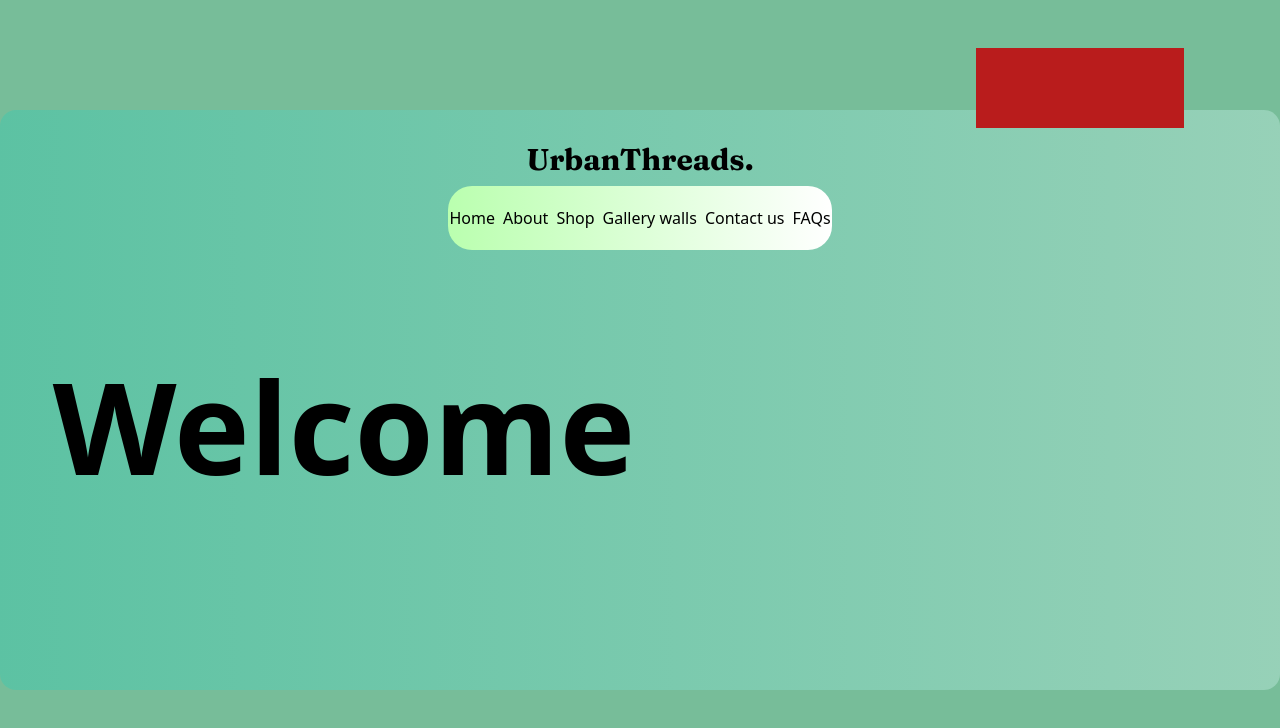
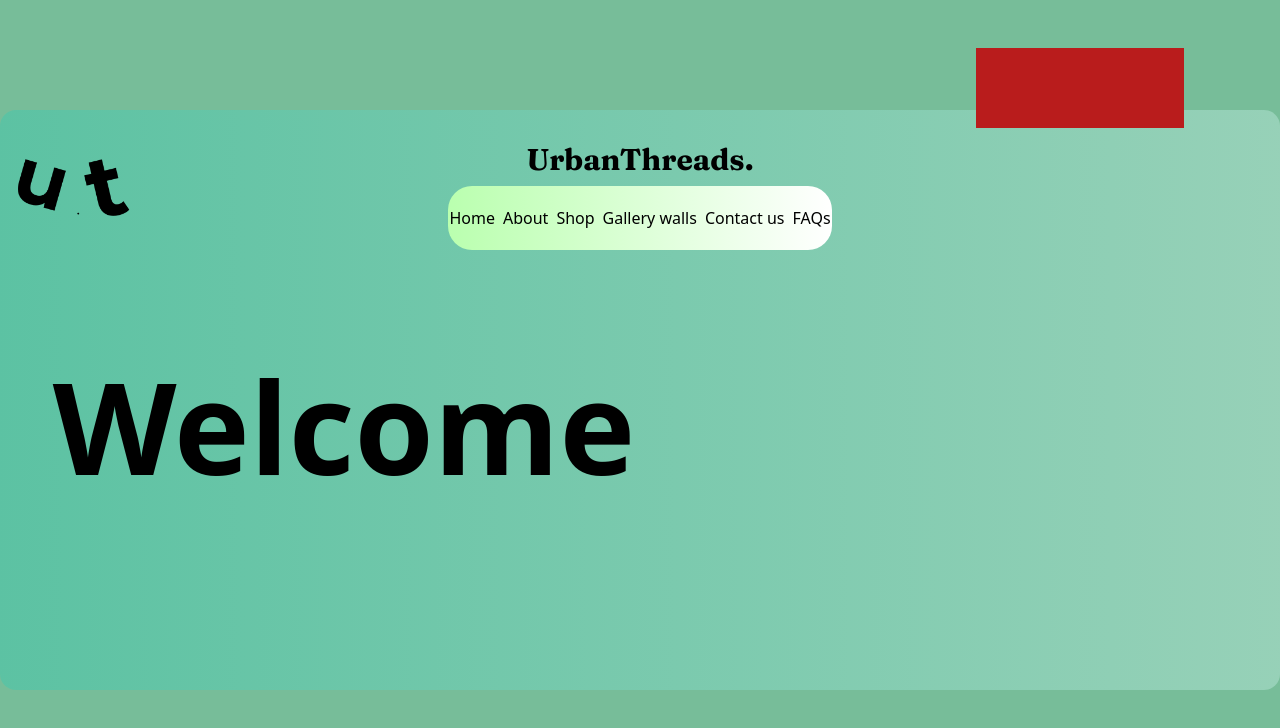
Before and after one commit to muchemiwamuyu/Clothes-site, a website: page index.html in a window 1280 px wide. Drawn offline with Linux system fonts and the light colour scheme; the site is published under a folder, as on GitHub Pages, so addresses that start at the root find nothing.

Commit message:
made changes on the logo

```diff
--- a/index.html
+++ b/index.html
@@ -12,7 +12,7 @@
 <body>
     <main class="w-full h-screen bg-greenish flex items-center">
         <section style="width: 1280px; height: 580px;" class="bg-gradient-to-r from-custom-green to-custom-bluey bg-opacity-30 mx-auto rounded-2xl">
-            <div class="w-36 h-36 bg-[url(/images/logo.png)] bg-cover bg-center bg-no-repeat"></div>
+            <div class="w-36 h-36 bg-cover bg-center bg-no-repeat"><img src="./images/logo.png" alt="logo"></div>
             <h1 class="font-fraunces text-center -mt-28 text-3xl font-bold">UrbanThreads.</h1>
 
             <header class="w-96 h-16 bg-gradient-to-r from-nav to-white flex justify-center items-center mx-auto mt-2 rounded-3xl">
```
Also changed, not shown: src/output.css.
